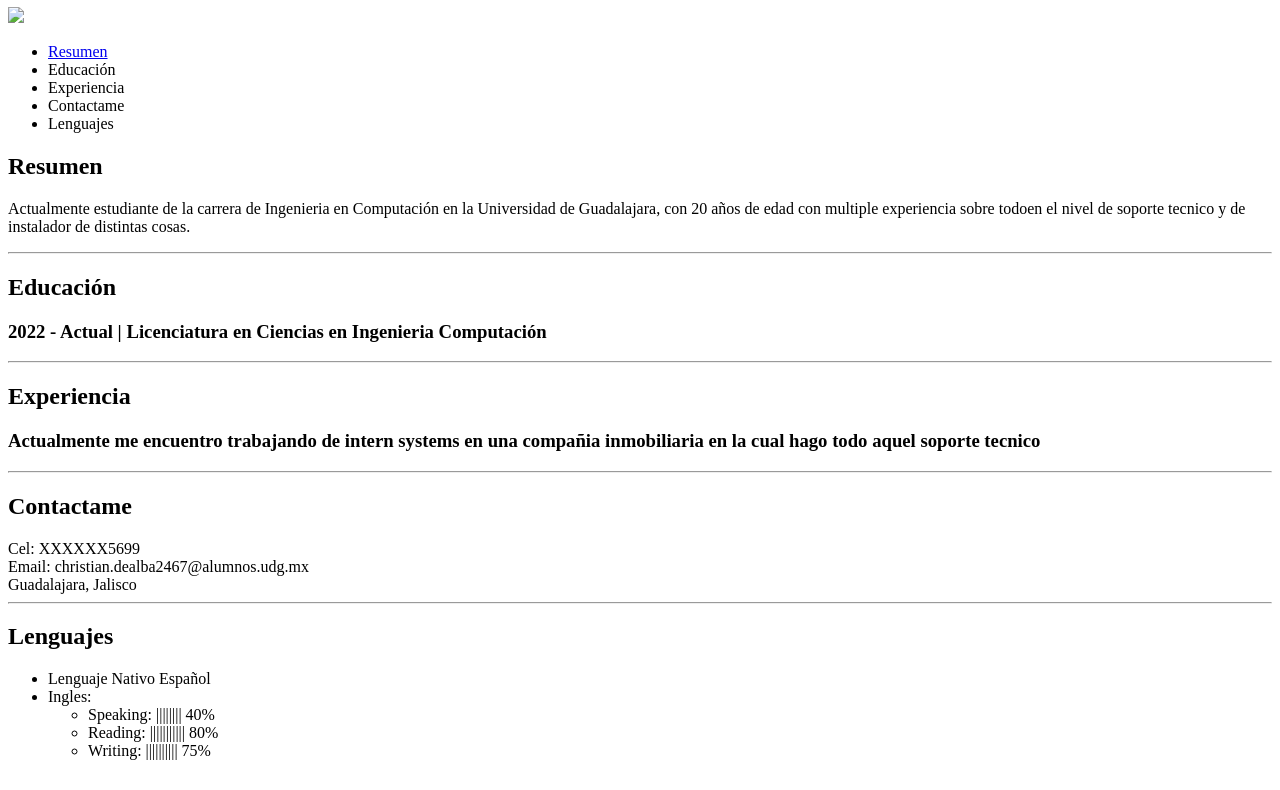
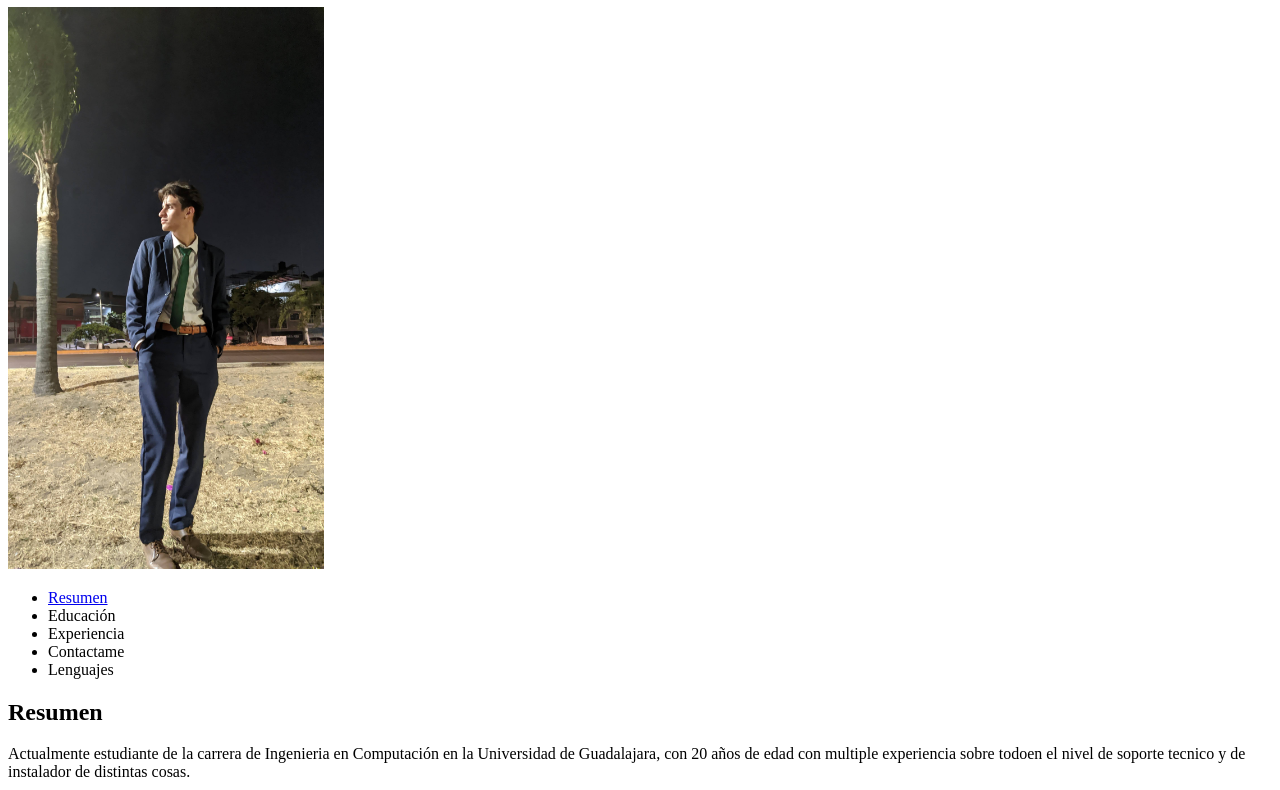
Before and after one commit to ChristianDeAlba/rutashtml, a plain HTML site: page index.html in a window 1280 px wide. Shown: the part 73-863 px from the top of the page. Drawn offline with Linux system fonts and the light colour scheme.

Commit message:
Update index.html

```diff
--- a/index.html
+++ b/index.html
@@ -8,7 +8,7 @@
 </head>
 <body>
     <h1>Christian De alba Velarde </h1>
-    <img style="width: 25%;" src=" alt="Yo">
+    <img style="width: 25%;" src="./Yochris.jpg" alt="Yo">
     <ul>
         <li> <a href="#R">Resumen</a></li>
         <li>Educación</li>
```
